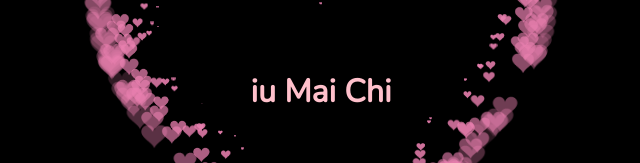
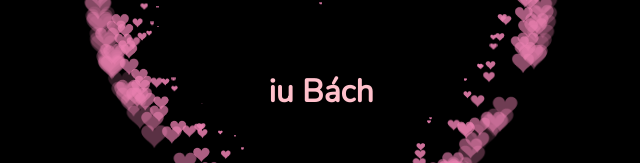
Before and after one commit to anhductr/anhductr.github.io, a plain HTML site: page heart.html in a window 1280 px wide. Shown: the part 314-477 px from the top of the page, without its empty margins (319-959 px from the left). Drawn offline with nearby package versions, Linux system fonts and the light colour scheme.

Commit message:
Update heart.html

```diff
--- a/heart.html
+++ b/heart.html
@@ -56,7 +56,7 @@ canvas {
 
 
  <BODY>
-  <h1 id="textCenter">iu Mai Chi</h1>
+  <h1 id="textCenter">iu Bách</h1>
   <canvas id="pinkboard"> </canvas>
 
   <script>
```
